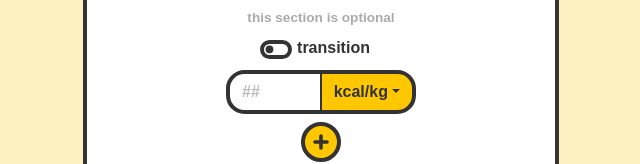
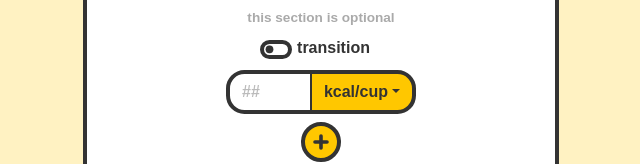
Before and after one commit to Naksp/PupCalCalc, a React (Create React App) app: page / in a window 1280 px wide. Shown: the part 369-533 px from the top of the page, without its empty margins (319-959 px from the left). Built offline with nearby package versions, Linux system fonts and the light colour scheme; a web font is replaced by a local one.

Commit message:
put kcal/cup first in dropdown

```diff
--- a/src/food-group.tsx
+++ b/src/food-group.tsx
@@ -29,7 +29,7 @@ function FoodGroup(props: {
   const [foodDataArray, setFoodDataArray] = useState<foodData[]>([{density: '', percent: '100', id: 0}]);
   const [nextInputId, setNextInputId] = useState<number>(1);
 
-  const [foodUnit, setFoodUnit] = useState<string>(KCAL_KG);
+  const [foodUnit, setFoodUnit] = useState<string>(KCAL_CUP);
   const [transitionMode, setTransitionMode] = useState<boolean>(false);
 
   useEffect(() => {
@@ -294,9 +294,9 @@ function FoodGroup(props: {
                 <Form.Control id='oldFoodInput' type='number' step='any' placeholder='old' onChange={handleOldFoodInputChange} />
                 <Form.Control id='newFoodInput' type='number' step='any' placeholder='new' onChange={handleNewFoodInputChange} />
                 <DropdownButton id='foodDropdown' title={foodUnit}>
+                  <DropdownItem onClick={() => setFoodUnit(KCAL_CUP)}>{KCAL_CUP}</DropdownItem>
                   <DropdownItem onClick={() => setFoodUnit(KCAL_KG)}>{KCAL_KG}</DropdownItem>
                   <DropdownItem onClick={() => setFoodUnit(KCAL_G)}>{KCAL_G}</DropdownItem>
-                  <DropdownItem onClick={() => setFoodUnit(KCAL_CUP)}>{KCAL_CUP}</DropdownItem>
                 </DropdownButton>
               </InputGroup>
             </Row>
@@ -312,9 +312,9 @@ function FoodGroup(props: {
                     {/* <Form.Control id='foodInput' type='number' step='any' placeholder='##' onChange={handleFoodInputChange} /> */}
                     <Form.Control id='foodInput' type='number' step='any' placeholder='##' value={input.density ? input.density : ''} onChange={handleFoodInputChange(idx)}/>
                     <DropdownButton disabled={idx > 0} id='foodDropdown' bsPrefix={foodDataArray.length > 1 ? 'no-radius' : ''} title={foodUnit}>
+                      <DropdownItem onClick={() => setFoodUnit(KCAL_CUP)}>{KCAL_CUP}</DropdownItem>
                       <DropdownItem onClick={() => setFoodUnit(KCAL_KG)}>{KCAL_KG}</DropdownItem>
                       <DropdownItem onClick={() => setFoodUnit(KCAL_G)}>{KCAL_G}</DropdownItem>
-                      <DropdownItem onClick={() => setFoodUnit(KCAL_CUP)}>{KCAL_CUP}</DropdownItem>
                     </DropdownButton>
                     {foodDataArray.length > 1 ?
                     <>
```
